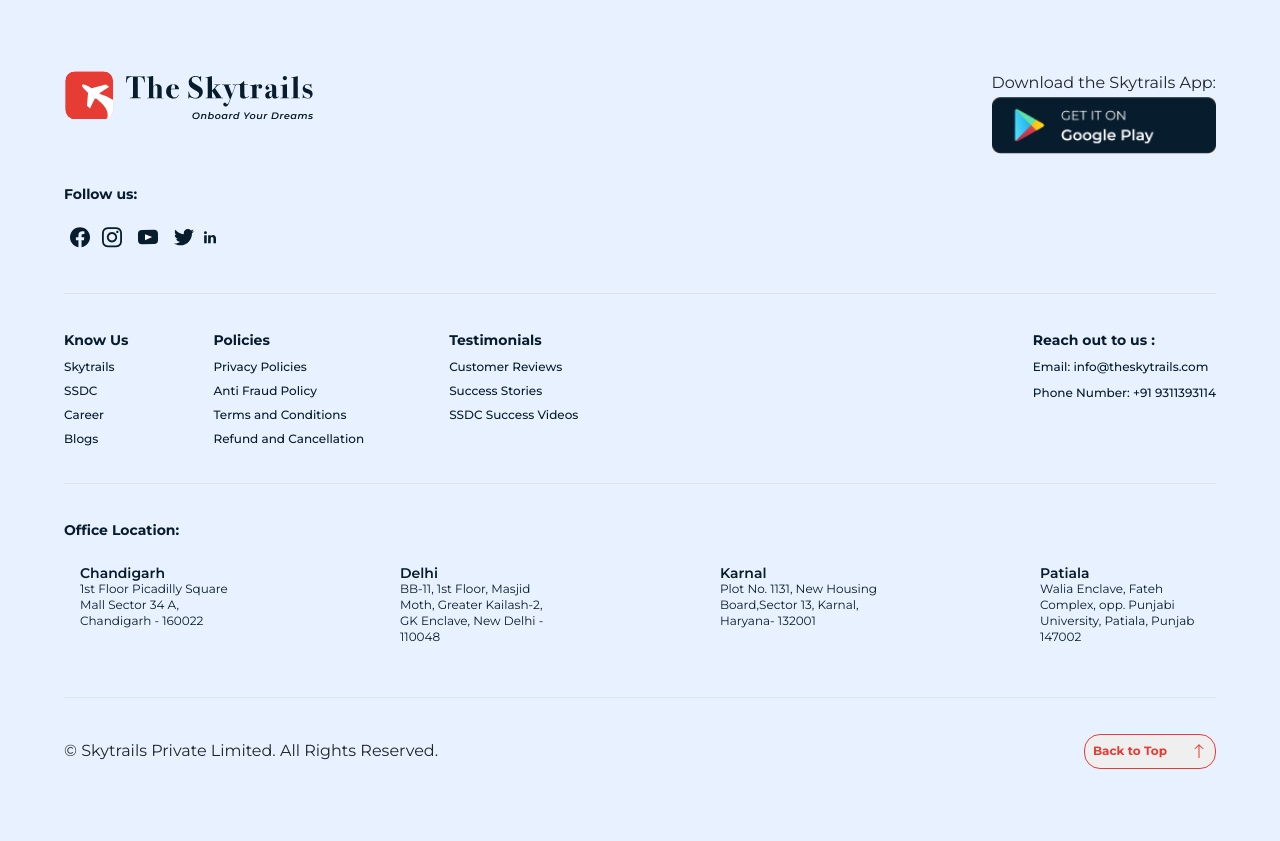
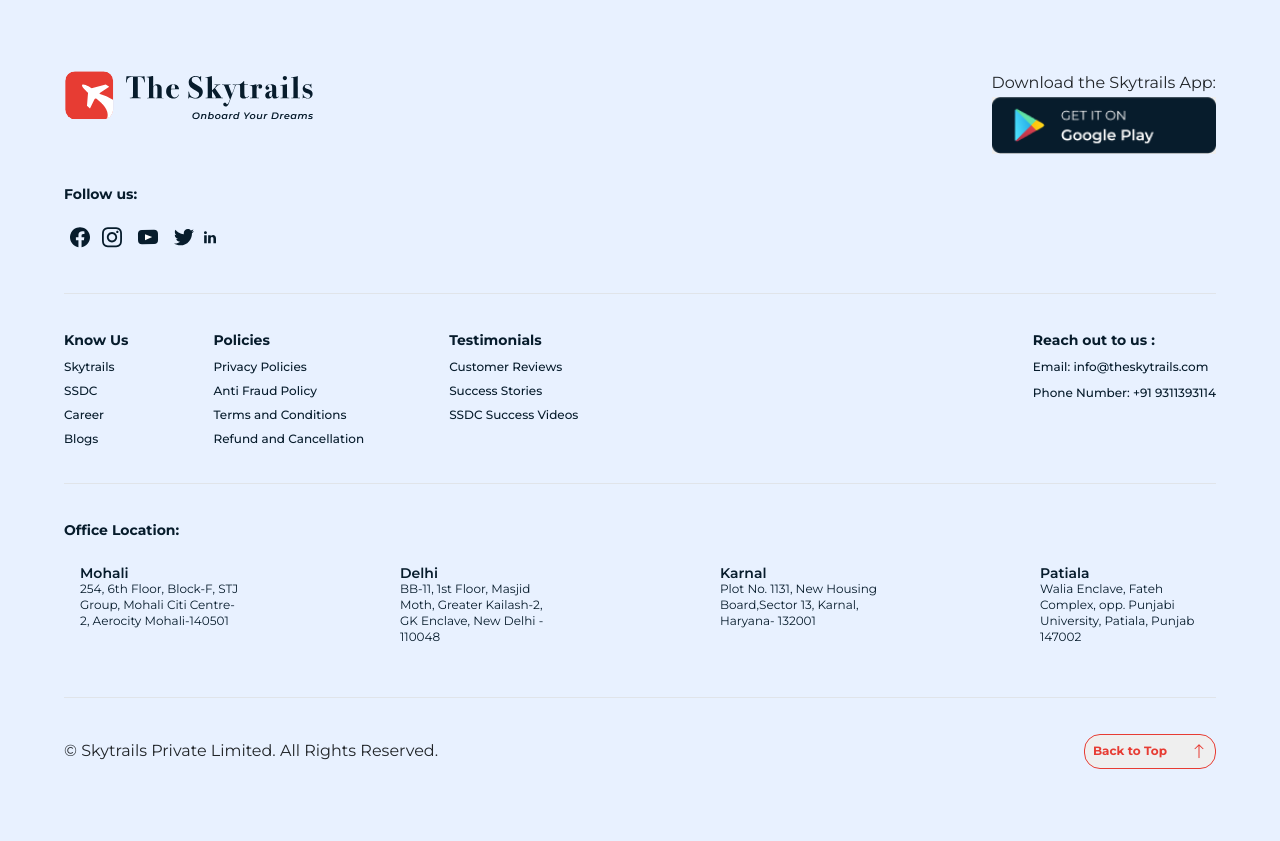
Before and after one commit to skytrails-production/VISA_Production, a Django app: template templates/VisaPage/Aboutus.html in a window 1280 px wide. Shown: the part 3578-4419 px from the top of the page. Run offline with Django 3.2, Linux system fonts and the light colour scheme; the template is opened without the code that fills it, so the values that code supplies are empty; some libraries are stand-ins or nearby versions.

Commit message:
new updated

```diff
--- a/templates/VisaPage/Base/footer.html
+++ b/templates/VisaPage/Base/footer.html
@@ -89,9 +89,10 @@
         <div class="office-location">Office Location:</div>
         <div class="office-location-names">
             <div class="names-office">
-                <div class="city-name">Chandigarh</div>
+                <div class="city-name">Mohali</div>
                 <div class="office-address">
-                    1st Floor Picadilly Square Mall Sector 34 A, Chandigarh - 160022
+                    254, 6th Floor, Block-F, STJ Group,
+                    Mohali Citi Centre-2, Aerocity Mohali-140501
                 </div>
             </div>
             <div class="names-office">
```
